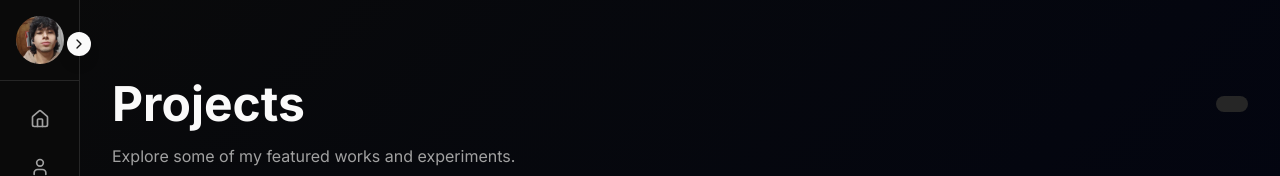
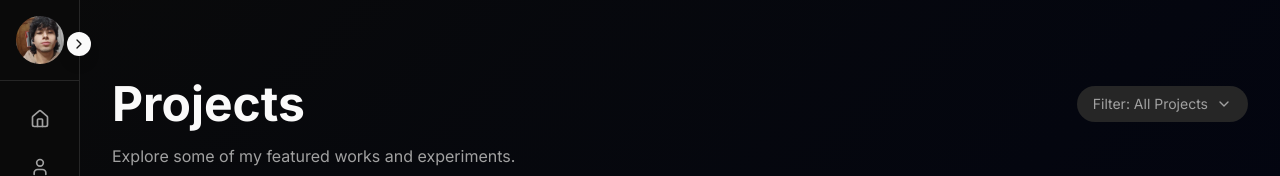
Before and after one commit to Jacklb19/Portfolio, a Next.js app: page / in a window 1280 px wide. Both pictures are taken after a click on the button 39 px from the left and 263 px from the top of the page. Shown: the top 176 px of the page. Built offline with nearby package versions, Linux system fonts and the light colour scheme.

Commit message:
button fixed in projects section

```diff
--- a/components/projects-section.tsx
+++ b/components/projects-section.tsx
@@ -1,24 +1,87 @@
 "use client"
 
-import { ExternalLink } from "lucide-react"
-import { Dictionary } from "@/data/types"
+import { useState } from "react"
+import { ExternalLink, ChevronDown } from "lucide-react"
+import { ProjectsSection as ProjectSectionType } from "@/data/types"
 
-export function ProjectsSection({ content }: { content: Dictionary["projects"] }) {
+interface ProjectSectionProps {
+  content: ProjectSectionType
+}
+
+export function ProjectsSection({ content }: ProjectSectionProps) {
+  const [selectedFilter, setSelectedFilter] = useState<"all" | "online" | "offline">("all")
+  const [isFilterOpen, setIsFilterOpen] = useState(false)
+
+  const filteredProjects = content.projects.filter((project) => {
+    if (selectedFilter === "all") return true
+    return project.status === selectedFilter
+  })
+
+  const filterOptions = [
+    { value: "all" as const, label: content.filter.option },
+    { value: "online" as const, label: "Online" },
+    { value: "offline" as const, label: "Offline" },
+  ]
+
   return (
     <section id="projects" className="min-h-screen px-4 sm:px-6 lg:px-8 py-12 sm:py-16 lg:py-20">
       <div className="max-w-6xl mx-auto">
         <div className="flex flex-col items-start justify-between mb-8 sm:mb-12">
           <div className="flex flex-col sm:flex-row items-start sm:items-center justify-between w-full gap-4 sm:gap-0">
             <h2 className="text-3xl sm:text-4xl lg:text-5xl font-bold">{content.title}</h2>
-            <div className="rounded-full bg-secondary px-3 py-1.5 sm:px-4 sm:py-2">
-              <span className="text-xs sm:text-sm text-muted-foreground">{content.filter}</span>
+
+            {/* Botón de filtrado */}
+            <div className="relative">
+              <button
+                onClick={() => setIsFilterOpen(!isFilterOpen)}
+                className="rounded-full bg-secondary px-3 py-1.5 sm:px-4 sm:py-2 flex items-center gap-2 hover:bg-secondary/80 transition-colors"
+              >
+                <span className="text-xs sm:text-sm text-muted-foreground">
+                  {content.filter.name}: {filterOptions.find((opt) => opt.value === selectedFilter)?.label}
+                </span>
+                <ChevronDown
+                  className={`h-3 w-3 sm:h-4 sm:w-4 text-muted-foreground transition-transform ${
+                    isFilterOpen ? "rotate-180" : ""
+                  }`}
+                />
+              </button>
+
+              {isFilterOpen && (
+                <>
+                  <div className="fixed inset-0 z-10" onClick={() => setIsFilterOpen(false)} />
+                  <div className="absolute right-0 mt-2 w-40 sm:w-48 rounded-lg bg-card border border-border shadow-lg z-20 overflow-hidden">
+                    {filterOptions.map((option) => (
+                      <button
+                        key={option.value}
+                        onClick={() => {
+                          setSelectedFilter(option.value)
+                          setIsFilterOpen(false)
+                        }}
+                        className={`w-full px-4 py-2.5 text-left text-sm transition-colors hover:bg-secondary ${
+                          selectedFilter === option.value
+                            ? "bg-primary/10 text-primary font-medium"
+                            : "text-foreground"
+                        }`}
+                      >
+                        {option.label}
+                        {option.value !== "all" && (
+                          <span className="ml-2 text-xs text-muted-foreground">
+                            ({content.projects.filter((p) => p.status === option.value).length})
+                          </span>
+                        )}
+                      </button>
+                    ))}
+                  </div>
+                </>
+              )}
             </div>
           </div>
+
           <p className="text-muted-foreground text-sm sm:text-base mt-4 max-w-3xl">{content.description}</p>
         </div>
 
         <div className="grid sm:grid-cols-2 gap-6 sm:gap-8">
-          {content.projects.map((project) => (
+          {filteredProjects.map((project) => (
             <a
               key={project.id}
               href={project.link}
@@ -58,7 +121,9 @@ export function ProjectsSection({ content }: { content: Dictionary["projects"] }
 
                   <span
                     className={`rounded-full px-2.5 py-0.5 sm:px-3 sm:py-1 text-xs font-semibold flex-shrink-0 ${
-                      project.status === "online" ? "bg-green-500/10 text-green-500" : "bg-muted text-muted-foreground"
+                      project.status === "online"
+                        ? "bg-green-500/10 text-green-500"
+                        : "bg-muted text-muted-foreground"
                     }`}
                   >
                     {project.status}
--- a/data/en.ts
+++ b/data/en.ts
@@ -94,6 +94,10 @@ export const contentEn: Dictionary = {
   projects: {
   title: "Projects",
   description: "Explore some of my featured works and experiments.",
+  filter: {
+    name: "Filter",
+    option: "All Projects",
+  },
   button: "View More",
   projects: [
     {
--- a/data/es.ts
+++ b/data/es.ts
@@ -93,6 +93,10 @@ export const contentEs: Dictionary = {
   },
   projects: {
   title: "Proyectos",
+  filter: {
+    name: "Filtro",
+    option: "Todos los proyectos",
+  },
   description: "Explora algunos de mis trabajos y experimentos destacados.",
   button: "Ver Más",
   projects: [
--- a/data/types.ts
+++ b/data/types.ts
@@ -70,10 +70,16 @@ export type ProjectItem = {
 
 export type ProjectsSection = {
   title: string;
+  filter:{
+    name: string;
+    option: string;
+  };
   description: string;
   button: string;
   projects: ProjectItem[];
 };
+
+
 
 export type Dictionary = {
   hero: HeroSection;
```
